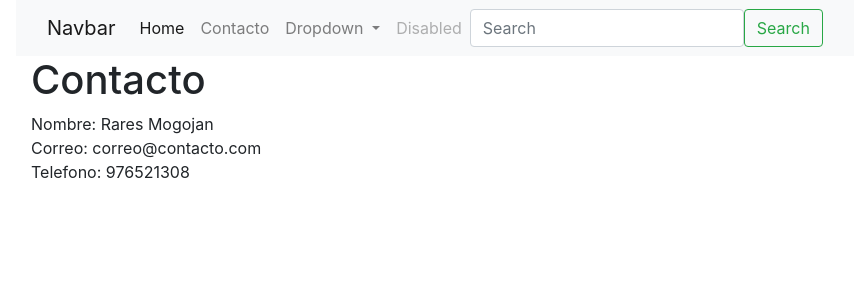
After one commit to Rares7/pagina_python, a Django app: page /contacto/ in a window 1280 px wide. The commit adds this page. Shown: the top 300 px of the page, without its empty margins (54-908 px from the left). Run offline with Django 3.2, Linux system fonts and the light colour scheme; some libraries are stand-ins or nearby versions.

Commit message:
contacto

```diff
--- a/biblioteca/urls.py
+++ b/biblioteca/urls.py
@@ -14,10 +14,13 @@ Including another URLconf
     2. Add a URL to urlpatterns:  path('blog/', include('blog.urls'))
 """
 from django.contrib import admin
-from django.urls import path
-from catalogo.views import indice
+from django.urls import path, include
+from catalogo.views import indice, contacto
+import debug_toolbar
 
 urlpatterns = [
     path('admin/', admin.site.urls),
     path('', indice, name='indice'),
+    path('__debug__/', include(debug_toolbar.urls)),
+    path('contacto/', contacto, name='contacto'),
 ]
--- a/catalogo/templates/base.html
+++ b/catalogo/templates/base.html
@@ -19,44 +19,9 @@
   <div class="container">
 
     <div class="row">
-      <nav class="navbar navbar-expand-lg navbar-light bg-light">
-  <div class="container-fluid">
-    <a class="navbar-brand" href="#">Navbar</a>
-    <button class="navbar-toggler" type="button" data-bs-toggle="collapse" data-bs-target="#navbarSupportedContent" aria-controls="navbarSupportedContent" aria-expanded="false" aria-label="Toggle navigation">
-      <span class="navbar-toggler-icon"></span>
-    </button>
-    <div class="collapse navbar-collapse" id="navbarSupportedContent">
-      <ul class="navbar-nav me-auto mb-2 mb-lg-0">
-        <li class="nav-item">
-          <a class="nav-link active" aria-current="page" href="#">Home</a>
-        </li>
-        <li class="nav-item">
-          <a class="nav-link" href="#">Link</a>
-        </li>
-        <li class="nav-item dropdown">
-          <a class="nav-link dropdown-toggle" href="#" id="navbarDropdown" role="button" data-bs-toggle="dropdown" aria-expanded="false">
-            Dropdown
-          </a>
-          <ul class="dropdown-menu" aria-labelledby="navbarDropdown">
-            <li><a class="dropdown-item" href="#">Action</a></li>
-            <li><a class="dropdown-item" href="#">Another action</a></li>
-            <li><hr class="dropdown-divider"></li>
-            <li><a class="dropdown-item" href="#">Something else here</a></li>
-          </ul>
-        </li>
-        <li class="nav-item">
-          <a class="nav-link disabled">Disabled</a>
-        </li>
-      </ul>
-      <form class="d-flex">
-        <input class="form-control me-2" type="search" placeholder="Search" aria-label="Search">
-        <button class="btn btn-outline-success" type="submit">Search</button>
-      </form>
-    </div>
-  </div>
-</nav>
+      {% include "navbar.html" %}
       <div class="col-sm-10 ">
-      {% block content %}{% endblock %}
+        {% block content %}{% endblock %}
       </div>
     </div>
 
--- /dev/null
+++ b/catalogo/templates/contacto.html
@@ -0,0 +1,8 @@
+{% extends "base.html" %}
+{% block title %}<title>Mi superbiblio</title>{% endblock %}
+{% block content %}
+    <h1>Contacto</h1>
+    Nombre: {{nombre}}<br>
+    Correo: {{email}}<br>
+    Telefono: {{telefono}}
+{% endblock %}
--- /dev/null
+++ b/catalogo/templates/navbar.html
@@ -0,0 +1,36 @@
+<nav class="navbar navbar-expand-lg navbar-light bg-light">
+  <div class="container-fluid">
+    <a class="navbar-brand" href="/">Navbar</a>
+    <button class="navbar-toggler" type="button" data-bs-toggle="collapse" data-bs-target="#navbarSupportedContent" aria-controls="navbarSupportedContent" aria-expanded="false" aria-label="Toggle navigation">
+      <span class="navbar-toggler-icon"></span>
+    </button>
+    <div class="collapse navbar-collapse" id="navbarSupportedContent">
+      <ul class="navbar-nav me-auto mb-2 mb-lg-0">
+        <li class="nav-item">
+          <a class="nav-link active" aria-current="page" href="/">Home</a>
+        </li>
+        <li class="nav-item">
+          <a class="nav-link" href="contacto">Contacto</a>
+        </li>
+        <li class="nav-item dropdown">
+          <a class="nav-link dropdown-toggle" href="#" id="navbarDropdown" role="button" data-bs-toggle="dropdown" aria-expanded="false">
+            Dropdown
+          </a>
+          <ul class="dropdown-menu" aria-labelledby="navbarDropdown">
+            <li><a class="dropdown-item" href="#">Action</a></li>
+            <li><a class="dropdown-item" href="#">Another action</a></li>
+            <li><hr class="dropdown-divider"></li>
+            <li><a class="dropdown-item" href="#">Something else here</a></li>
+          </ul>
+        </li>
+        <li class="nav-item">
+          <a class="nav-link disabled">Disabled</a>
+        </li>
+      </ul>
+      <form class="d-flex">
+        <input class="form-control me-2" type="search" placeholder="Search" aria-label="Search">
+        <button class="btn btn-outline-success" type="submit">Search</button>
+      </form>
+    </div>
+  </div>
+</nav>
--- a/catalogo/views.py
+++ b/catalogo/views.py
@@ -9,4 +9,10 @@ def indice(request):
     '''
     libros = Book.objects.all()
     datos = {'autor': 'Rares', 'libros':libros}
+
     return render(request, 'index.html', context=datos)
+
+def contacto(request):
+    contacto = {'nombre': 'Rares Mogojan', 'email': 'correo@contacto.com', 'telefono': '976521308'}
+
+    return render(request, 'contacto.html', context=contacto)
```
Also changed, not shown: biblioteca/settings.py (+8 -0 lines).
